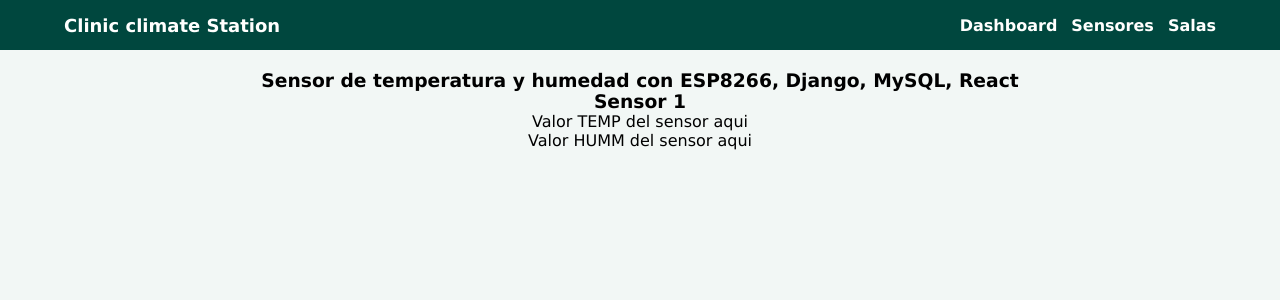
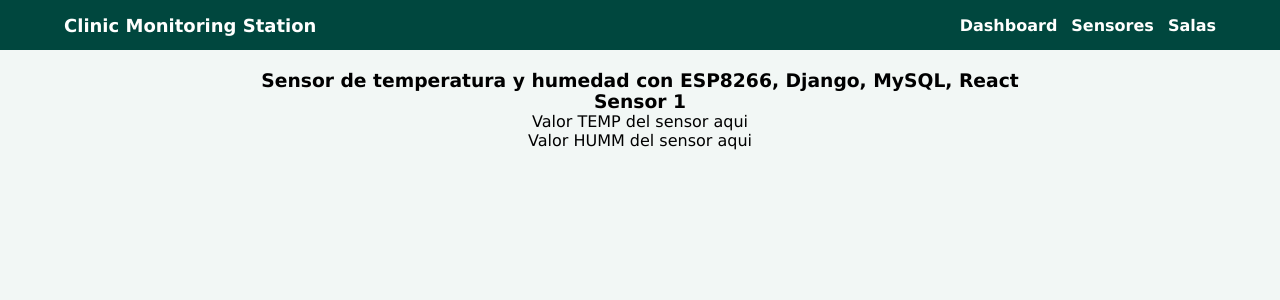
Before and after one commit to gabolondon/ClinicMonitoringStation, a Django app: page / in a window 1280 px wide. Shown: the top 300 px of the page. Run offline with Django 4.2, Linux system fonts and the light colour scheme.

Commit message:
lista la plantilla del header, no se habia guardado el layout, ahora voy por el body

```diff
--- a/TemperatureHumiditySensor/tempHumSensors/mainApp/templates/layout.html
+++ b/TemperatureHumiditySensor/tempHumSensors/mainApp/templates/layout.html
@@ -10,7 +10,7 @@
     <div class="main_container">
         <header>
             <div class="header_cont">
-                <h1>Clinic climate Station</h1>
+                <h1>Clinic Monitoring Station</h1>
                 <ul class="nav_list">
                     <li><a href="/index">Dashboard</a></li>
                     <li><a href="/sensores">Sensores</a></li>
```
